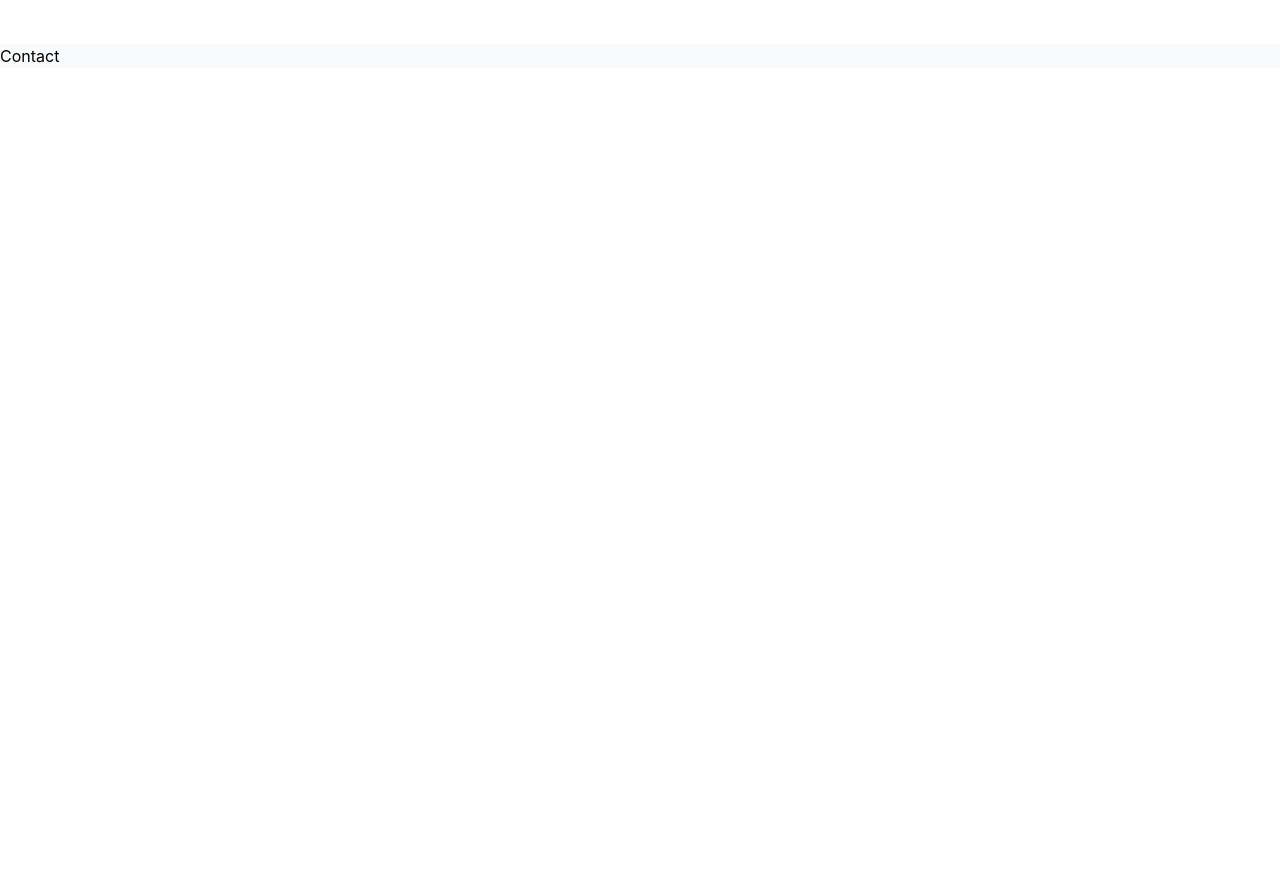
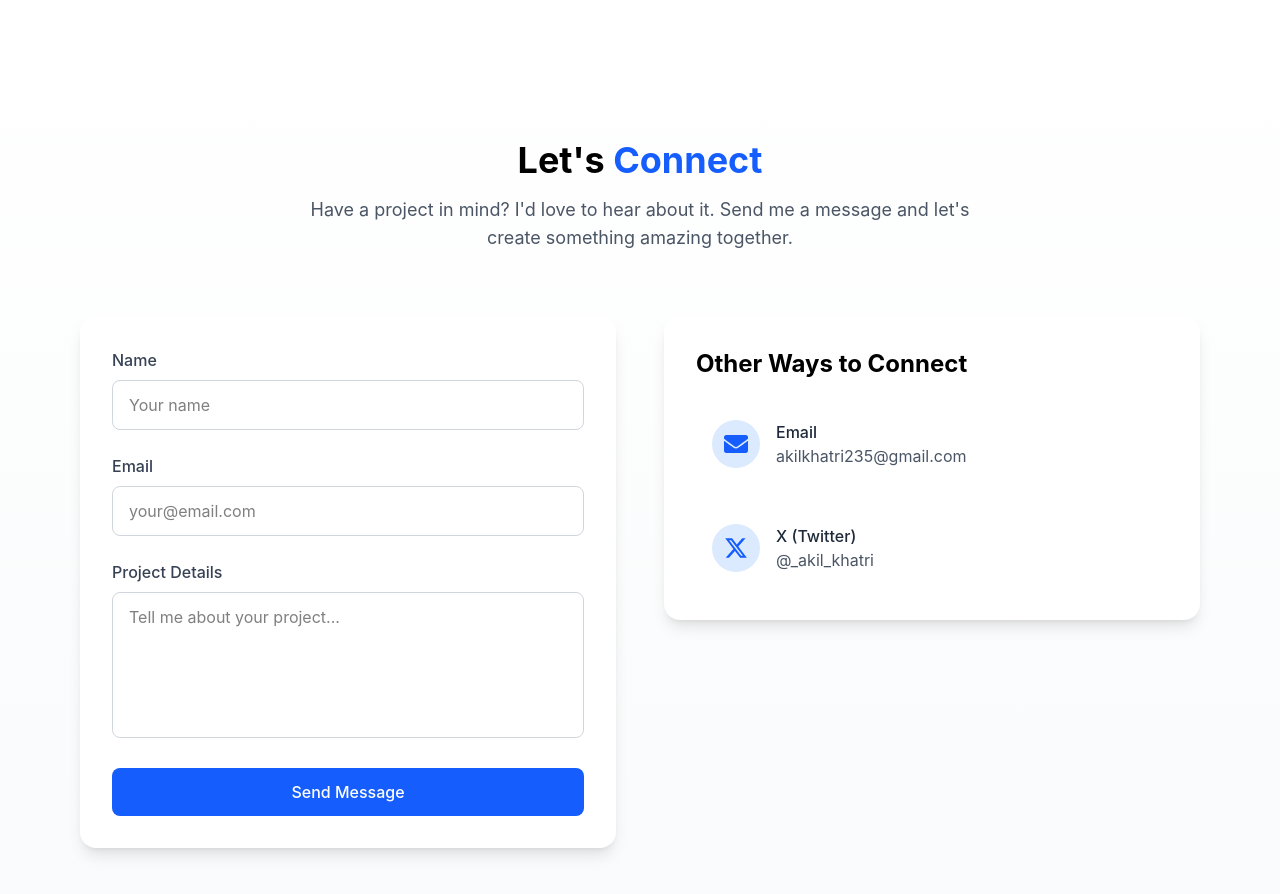
Before and after one commit to AK1239/my-portfolio, a React (Vite) app: page / in a window 1280 px wide. Shown: the part 4580-5474 px from the top of the page. Before the commit the page ends 4648 px from the top, so only its background shows below. Built offline with nearby package versions, Linux system fonts and the light colour scheme.

Commit message:
contact form implementation

```diff
--- a/package.json
+++ b/package.json
@@ -10,6 +10,7 @@
     "preview": "vite preview"
   },
   "dependencies": {
+    "@emailjs/browser": "^4.4.1",
     "@tailwindcss/vite": "^4.0.3",
     "framer-motion": "^12.4.7",
     "react": "^19.0.0",
--- a/src/components/Contact.jsx
+++ b/src/components/Contact.jsx
@@ -1,7 +1,202 @@
-import React from "react";
+import React, { useState } from "react";
+import { motion } from "framer-motion";
+import { FaEnvelope } from "react-icons/fa";
+import { FaXTwitter } from "react-icons/fa6";
+import emailjs from "@emailjs/browser";
 
 const Contact = () => {
-  return <div>Contact</div>;
+  const [formData, setFormData] = useState({
+    name: "",
+    email: "",
+    message: "",
+  });
+  const [status, setStatus] = useState("");
+
+  const handleChange = (e) => {
+    setFormData({
+      ...formData,
+      [e.target.name]: e.target.value,
+    });
+  };
+
+  const handleSubmit = async (e) => {
+    e.preventDefault();
+    setStatus("sending");
+
+    try {
+      await emailjs.send(
+        "service_gwjb9ds",
+        "template_2iktd24",
+        {
+          from_name: formData.name,
+          from_email: formData.email,
+          message: formData.message,
+        },
+        "S2h5ZTKjPQxSEh3jI" // Replace with your Public Key
+      );
+
+      setStatus("success");
+      setFormData({ name: "", email: "", message: "" });
+
+      // Clear success message after 5 seconds
+      setTimeout(() => setStatus(""), 5000);
+    } catch (error) {
+      console.error("Error:", error);
+      setStatus("error");
+
+      // Clear error message after 5 seconds
+      setTimeout(() => setStatus(""), 5000);
+    }
+  };
+
+  // Status message component
+  const StatusMessage = () => {
+    if (!status) return null;
+
+    const messages = {
+      sending: { text: "Sending...", className: "bg-blue-100 text-blue-800" },
+      success: { text: "Message sent successfully!", className: "bg-green-100 text-green-800" },
+      error: {
+        text: "Failed to send message. Please try again.",
+        className: "bg-red-100 text-red-800",
+      },
+    };
+
+    const { text, className } = messages[status];
+
+    return <div className={`p-4 rounded-lg mt-4 ${className}`}>{text}</div>;
+  };
+
+  return (
+    <section id="contact" className="py-24 bg-gradient-to-b from-white to-gray-50">
+      <div className="container mx-auto px-4 max-w-6xl">
+        <motion.div
+          className="text-center mb-16"
+          initial={{ opacity: 0 }}
+          whileInView={{ opacity: 1 }}
+          transition={{ duration: 1 }}
+          viewport={{ once: true }}
+        >
+          <h2 className="text-4xl font-bold mb-4">
+            Let's <span className="text-blue-600">Connect</span>
+          </h2>
+          <p className="text-lg text-gray-600 max-w-2xl mx-auto">
+            Have a project in mind? I'd love to hear about it. Send me a message and let's create
+            something amazing together.
+          </p>
+        </motion.div>
+
+        <div className="grid md:grid-cols-2 gap-12 items-start">
+          {/* Contact Form */}
+          <motion.div
+            initial={{ opacity: 0, x: -50 }}
+            whileInView={{ opacity: 1, x: 0 }}
+            transition={{ duration: 0.8 }}
+            viewport={{ once: true }}
+            className="bg-white rounded-2xl shadow-lg p-8"
+          >
+            <form onSubmit={handleSubmit} className="space-y-6">
+              <div>
+                <label htmlFor="name" className="block text-gray-700 font-medium mb-2">
+                  Name
+                </label>
+                <input
+                  type="text"
+                  id="name"
+                  name="name"
+                  value={formData.name}
+                  onChange={handleChange}
+                  className="w-full px-4 py-3 rounded-lg border border-gray-300 focus:ring-2 focus:ring-blue-600 focus:border-transparent outline-none transition-all"
+                  placeholder="Your name"
+                  required
+                />
+              </div>
+              <div>
+                <label htmlFor="email" className="block text-gray-700 font-medium mb-2">
+                  Email
+                </label>
+                <input
+                  type="email"
+                  id="email"
+                  name="email"
+                  value={formData.email}
+                  onChange={handleChange}
+                  className="w-full px-4 py-3 rounded-lg border border-gray-300 focus:ring-2 focus:ring-blue-600 focus:border-transparent outline-none transition-all"
+                  placeholder="your@email.com"
+                  required
+                />
+              </div>
+              <div>
+                <label htmlFor="message" className="block text-gray-700 font-medium mb-2">
+                  Project Details
+                </label>
+                <textarea
+                  id="message"
+                  name="message"
+                  value={formData.message}
+                  onChange={handleChange}
+                  rows="5"
+                  className="w-full px-4 py-3 rounded-lg border border-gray-300 focus:ring-2 focus:ring-blue-600 focus:border-transparent outline-none transition-all resize-none"
+                  placeholder="Tell me about your project..."
+                  required
+                ></textarea>
+              </div>
+              <button
+                type="submit"
+                disabled={status === "sending"}
+                className="w-full cursor-pointer bg-blue-600 text-white py-3 px-6 rounded-lg hover:bg-blue-700 transition-colors duration-300 font-medium disabled:opacity-50 disabled:cursor-not-allowed"
+              >
+                {status === "sending" ? "Sending..." : "Send Message"}
+              </button>
+              <StatusMessage />
+            </form>
+          </motion.div>
+
+          {/* Alternative Contact Methods */}
+          <motion.div
+            initial={{ opacity: 0, x: 50 }}
+            whileInView={{ opacity: 1, x: 0 }}
+            transition={{ duration: 0.8 }}
+            viewport={{ once: true }}
+            className="space-y-8"
+          >
+            <div className="bg-white rounded-2xl shadow-lg p-8">
+              <h3 className="text-2xl font-bold mb-6">Other Ways to Connect</h3>
+              <div className="space-y-6">
+                <a
+                  href="mailto:akilkhatri235@gmail.com"
+                  className="flex items-center gap-4 p-4 rounded-lg hover:bg-gray-50 transition-colors group"
+                >
+                  <div className="bg-blue-100 p-3 rounded-full group-hover:bg-blue-200 transition-colors">
+                    <FaEnvelope className="w-6 h-6 text-blue-600" />
+                  </div>
+                  <div>
+                    <h4 className="font-medium text-gray-800">Email</h4>
+                    <p className="text-gray-600">akilkhatri235@gmail.com</p>
+                  </div>
+                </a>
+
+                <a
+                  href="https://x.com/_akil_khatri"
+                  target="_blank"
+                  rel="noopener noreferrer"
+                  className="flex items-center gap-4 p-4 rounded-lg hover:bg-gray-50 transition-colors group"
+                >
+                  <div className="bg-blue-100 p-3 rounded-full group-hover:bg-blue-200 transition-colors">
+                    <FaXTwitter className="w-6 h-6 text-blue-600" />
+                  </div>
+                  <div>
+                    <h4 className="font-medium text-gray-800">X (Twitter)</h4>
+                    <p className="text-gray-600">@_akil_khatri</p>
+                  </div>
+                </a>
+              </div>
+            </div>
+          </motion.div>
+        </div>
+      </div>
+    </section>
+  );
 };
 
 export default Contact;
```
Also changed, not shown: 1 other file (tests, documents, lock files or other folders).
